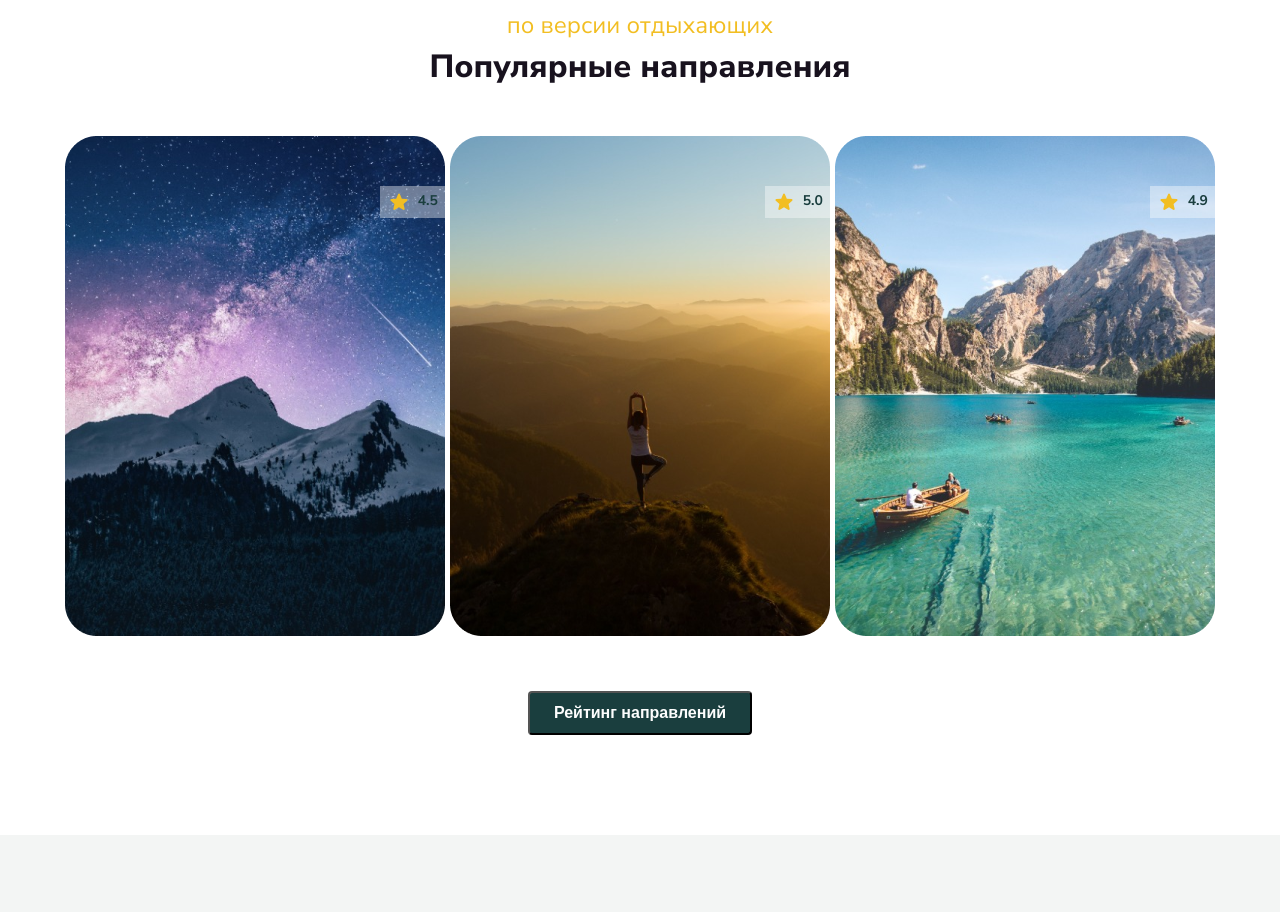
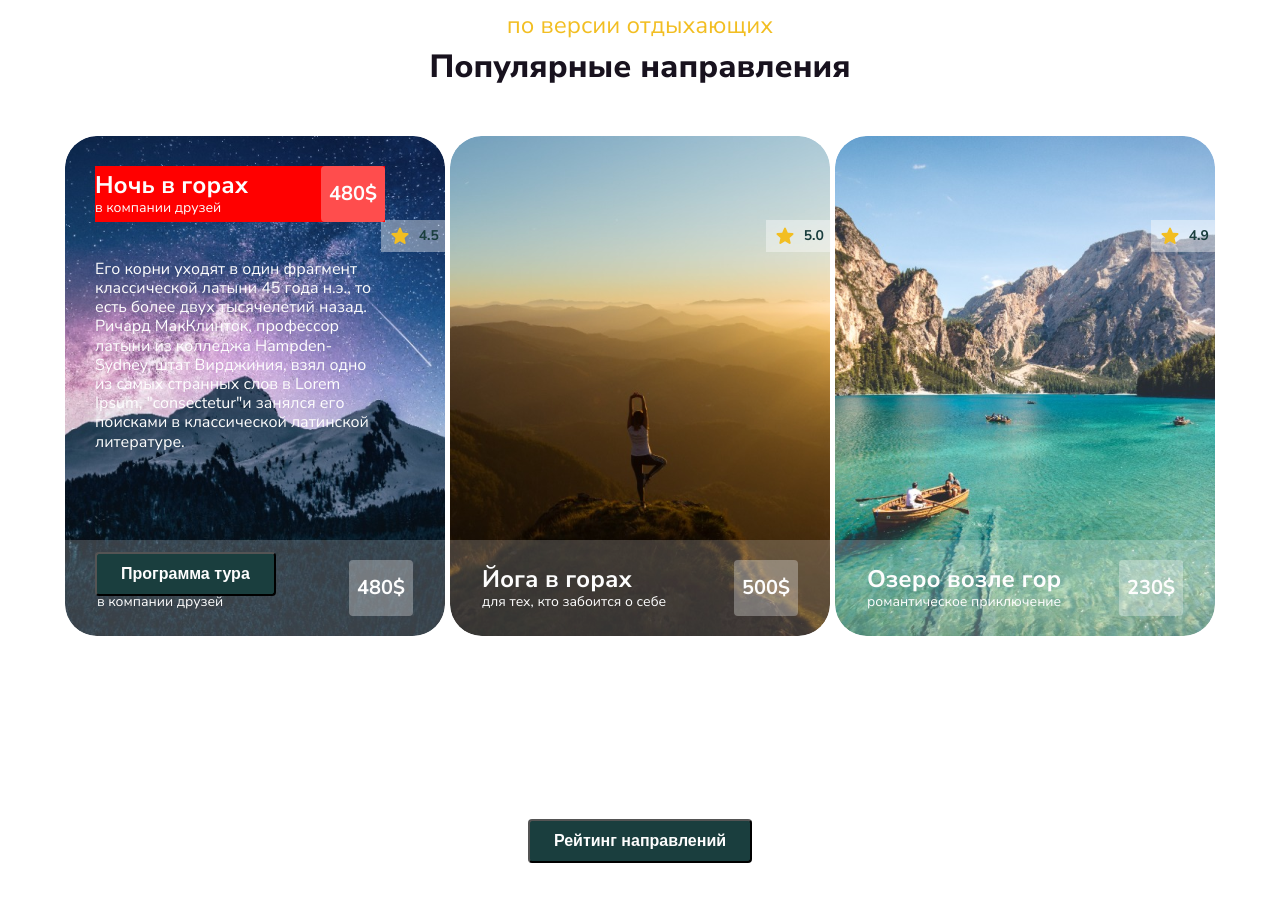
Before and after one commit to annagrnva/Rum-Tibet, a website: page index.html in a window 1280 px wide. Shown: the part 2380-3292 px from the top of the page. Drawn offline with Linux system fonts and the light colour scheme; files that its build step writes are made by us from their sources.

Commit message:
fix directions block

```diff
--- a/app/scss/blocks/directions.scss
+++ b/app/scss/blocks/directions.scss
@@ -6,7 +6,7 @@
 
 }
 
-.direction-card {
+/*.direction-card {
     position: relative;
     transition: all .125s ease;
 
@@ -103,4 +103,164 @@
     position: absolute;
     bottom: 0;
     opacity: 1;
+}*/
+
+.direction-card {
+    position: relative;
+
+    &:hover {}
+
+    &-wrapper {
+        display: flex;
+        align-items: center;
+        justify-content: space-between;
+    }
+
+    &-left {
+        &--title {
+            font-size: 24px;
+            font-weight: 700;
+            color: rgba(253, 253, 253, 1);
+        }
+
+        &--subtitle {
+            font-size: 14px;
+            font-weight: 400;
+            color: rgba(253, 253, 253, 1);
+        }
+    }
+
+    &-right {
+        font-size: 20px;
+        font-weight: 700;
+        color: rgba(253, 253, 253, 1);
+        padding: 16px 8px;
+        border-radius: 4px;
+        background: rgba(255, 255, 255, 0.3);
+    }
+
+    &__img {
+        position: relative;
+        width: 380px;
+        height: 500px;
+        border-radius: 32px;
+    }
+
+    &__rating {
+        &-pic {}
+
+        &-number {}
+    }
 }
+
+
+
+
+.direction-card__content {
+    position: relative;
+    background: rgba(255, 255, 255, 0.2);
+    padding: 20px 32px;
+    bottom: 133px;
+
+    &-wrapper {
+        display: flex;
+        align-items: center;
+        justify-content: space-between;
+    }
+
+    &-left {
+        &--title {
+            font-size: 24px;
+            font-weight: 700;
+            color: rgba(253, 253, 253, 1);
+        }
+
+        &--subtitle {
+            font-size: 14px;
+            font-weight: 400;
+            color: rgba(253, 253, 253, 1);
+        }
+    }
+
+    &-right {
+        font-size: 20px;
+        font-weight: 700;
+        color: rgba(253, 253, 253, 1);
+        padding: 16px 8px;
+        border-radius: 4px;
+        background: rgba(255, 255, 255, 0.3);
+    }
+}
+
+.direction-card__rating {
+    display: flex;
+    align-items: center;
+    justify-content: space-between;
+    position: relative;
+    width: 65px;
+    height: 32px;
+    padding: 7px;
+    top: -421px;
+    right: -316px;
+    background: rgba(253, 253, 253, 0.4);
+
+    &-pic {}
+
+    &-number {
+        font-size: 14px;
+        font-weight: 700;
+        color: rgba(26, 62, 62, 1);
+    }
+}
+
+.direction-card__back {
+    top: 0;
+    position: absolute;
+    width: 350px;
+    padding: 30px;
+
+    &-content {
+        background: red;
+        margin-bottom: 38px;
+
+        &-wrapper {
+            display: flex;
+            align-items: center;
+            justify-content: space-between;
+        }
+
+        &-left {
+            &--title {
+                font-size: 24px;
+                font-weight: 700;
+                color: rgba(253, 253, 253, 1);
+            }
+
+            &--subtitle {
+                font-size: 14px;
+                font-weight: 400;
+                color: rgba(253, 253, 253, 1);
+            }
+        }
+
+        &-right {
+            font-size: 20px;
+            font-weight: 700;
+            color: rgba(253, 253, 253, 1);
+            padding: 16px 8px;
+            border-radius: 4px;
+            background: rgba(255, 255, 255, 0.3);
+        }
+    }
+
+    &-paragraph {
+        margin-bottom: 100px;
+font-size: 16px;
+font-weight: 400;
+color: rgba(253, 253, 253, 1);
+
+    }
+}
+.direction-card:hover {
+    visibility:visible;
+}
--- a/index.html
+++ b/index.html
@@ -241,7 +241,29 @@
               </div>
             </div>
           </div>
+
+          <div class="direction-card__back">
+            <div class="direction-card__back-content">
+              <div class="direction-card__back-content-wrapper">
+                <div class="direction-card__back-content-left">
+                  <h1 class="direction-card__back-content-left--title">Ночь в горах</h1>
+                  <h3 class="direction-card__back-content-left--subtitle">в компании друзей</h3>
+                </div>
+                <div class="direction-card__back-content-right">
+                  <h3>480$</h3>
+                </div>
+              </div>
+            </div>
+
+            <p class="direction-card__back-paragraph">Его корни уходят в один фрагмент классической латыни 45 года н.э., то
+              есть более двух тысячелетий назад. Ричард МакКлинток, профессор латыни из колледжа Hampden-Sydney, штат
+              Вирджиния, взял одно из самых странных слов в Lorem Ipsum, "consectetur"и занялся его поисками в
+              классической латинской литературе.</p>
+
+            <button class="btn-green">Программа тура</button>
+          </div>
         </div>
+
 
         <div class="direction-card">
           <img class="direction-card__img" src="img/img/dir-yoga.png" alt="yoga">
@@ -293,6 +315,7 @@
       <button class="btn-green block-header__btn-green">Рейтинг направлений</button>
     </div>
   </div>
+
 
   <div class="block-padding blog">
     <div class="container">
```
Also changed, not shown: dist/style.css, 1 other file.
